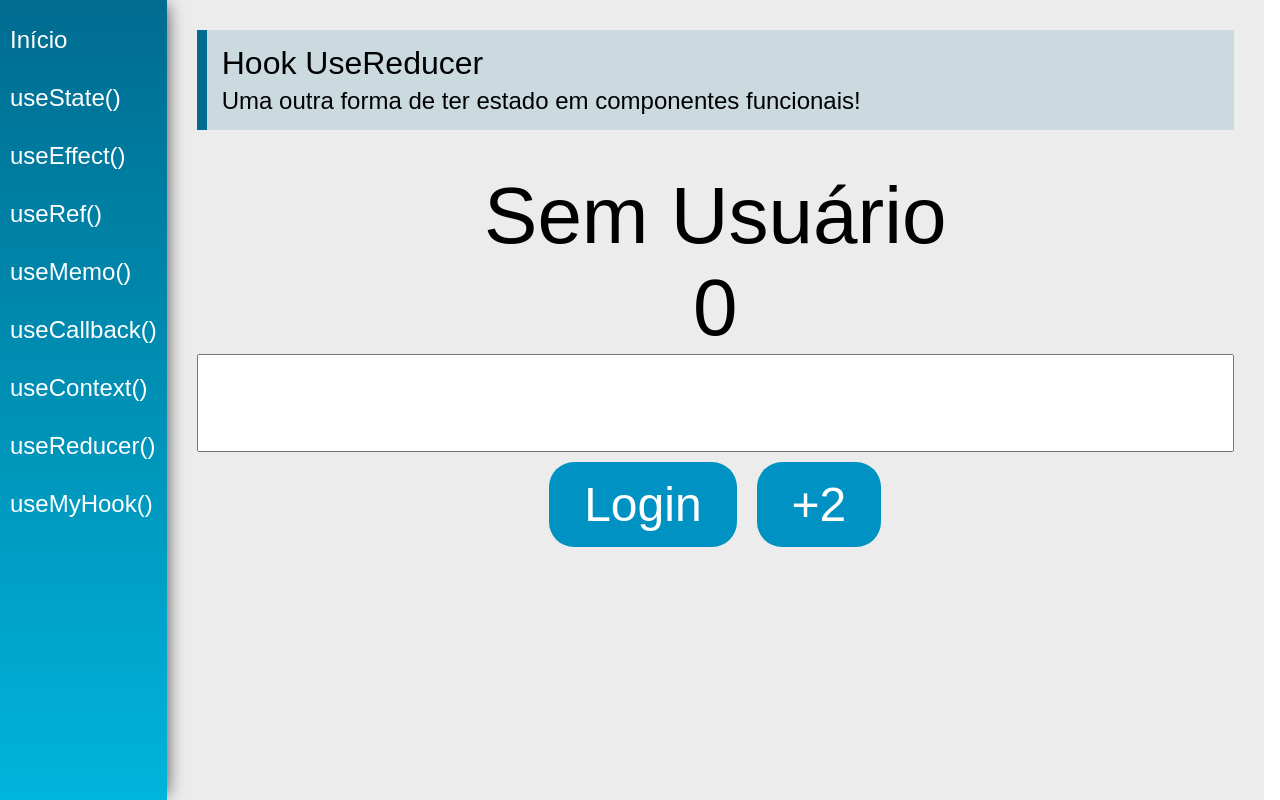
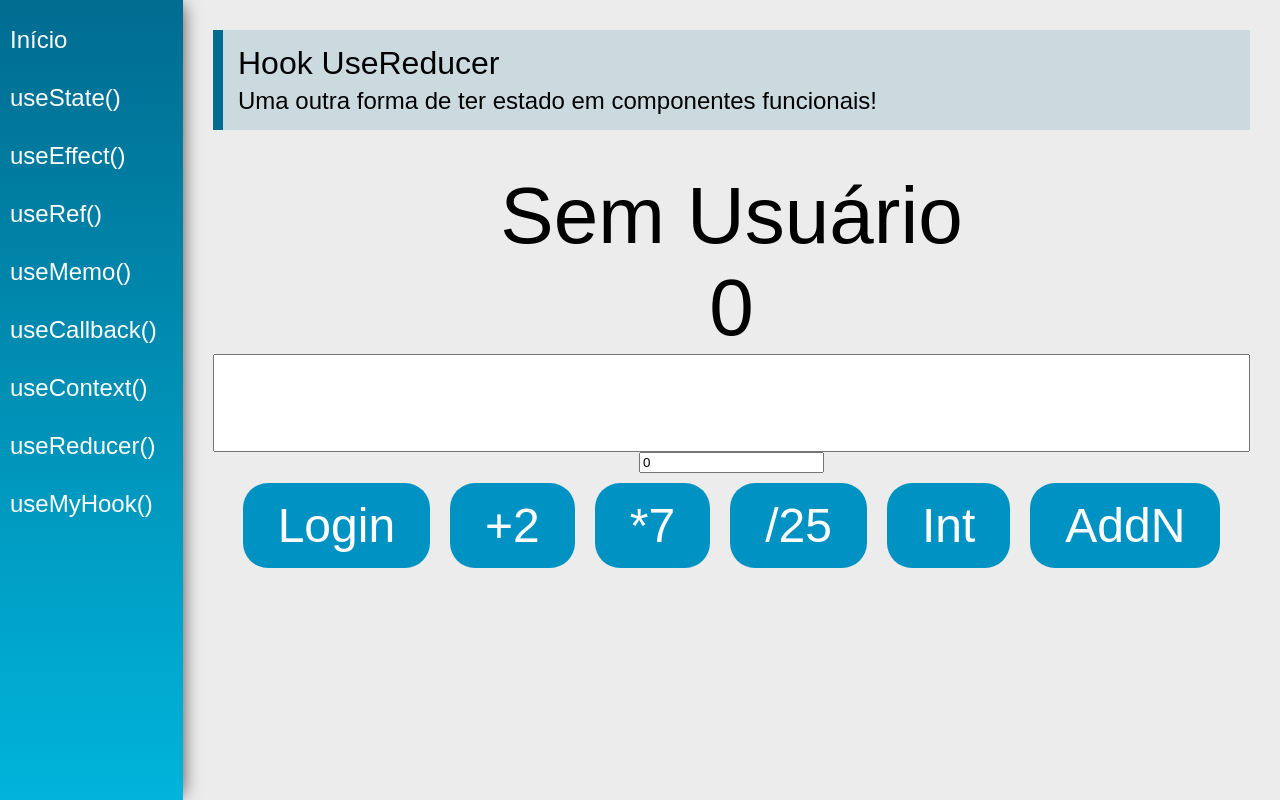
Before and after one commit to dadyilhawallacevidal/hooks, a React (Create React App) app: page /useReducer in a window 1280 px wide. Built offline with nearby package versions, Linux system fonts and the light colour scheme.

Commit message:
Desafio Reduce

```diff
--- a/src/views/examples/UseReducer.jsx
+++ b/src/views/examples/UseReducer.jsx
@@ -13,13 +13,21 @@ const initialState = {
 
 
 
-const reducer = (state, action, payload) => {
-    console.log(payload);
+const reducer = (state, action) => {
     switch (action.type) {
         case 'Add2':
             return { ...state, number: state.number + 2 }
+        case 'Multi7':
+            return { ...state, number: state.number * 7 }
+        case 'Div25':
+            return { ...state, number: state.number / 25 }
+        case 'Int':
+            return { ...state, number: parseInt(state.number) }
+        case 'AddN':
+            return { ...state, number: state.number + parseInt(action.payload) }
         case 'login':
             return { ...state, user: { name: action.payload } }
+
         default:
             return state;
     }
@@ -28,6 +36,7 @@ const reducer = (state, action, payload) => {
 const UseReducer = (props) => {
     const [state, dispatch] = useReducer(reducer, initialState);
     const [userName, setUserName] = useState("");
+    const [number, setNumber] = useState(0);
     return (
         <div className="UseReducer">
             <PageTitle
@@ -52,6 +61,13 @@ const UseReducer = (props) => {
                         value={userName}
                         onChange={e => setUserName(e.target.value)}
                     />
+                    <input
+                        id="number"
+                        type="number"
+                        className="number"
+                        value={number}
+                        onChange={e => setNumber(parseInt(e.target.value))}
+                    />
                 </div>
                 <div>
                     <button
@@ -66,6 +82,30 @@ const UseReducer = (props) => {
                     >
                         +2
                     </button>
+                    <button
+                        className="btn"
+                        onClick={() => dispatch({ type: "Multi7" })}
+                    >
+                        *7
+                    </button>
+                    <button
+                        className="btn"
+                        onClick={() => dispatch({ type: "Div25" })}
+                    >
+                        /25
+                    </button>
+                    <button
+                        className="btn"
+                        onClick={() => dispatch({ type: "Int" })}
+                    >
+                        Int
+                    </button>
+                    <button
+                        className="btn"
+                        onClick={() => dispatch({ type: "AddN", payload: number })}
+                    >
+                        AddN
+                    </button>
 
                 </div>
             </div>
```
